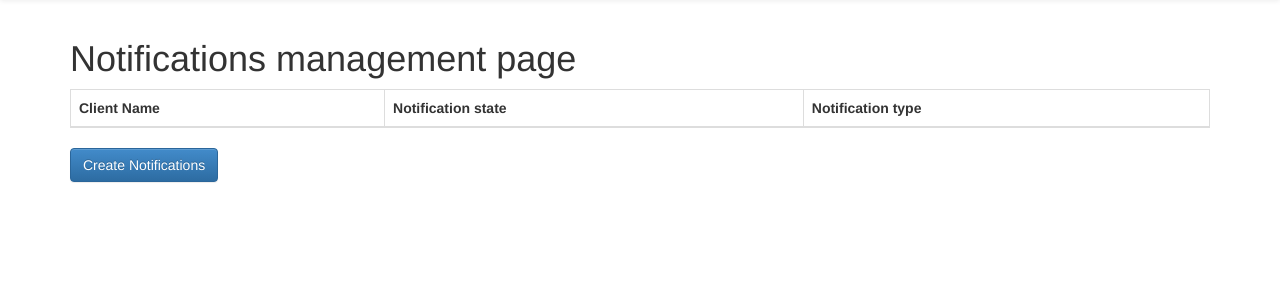
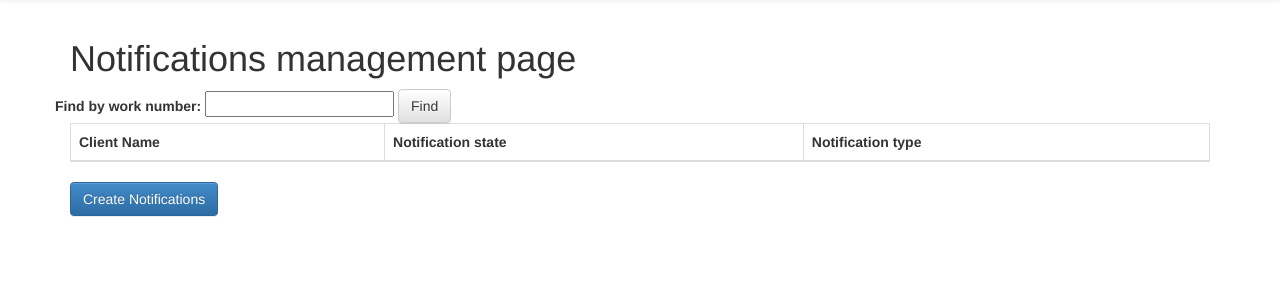
Before and after one commit to 34808111dd/ros, a Django app: template rnr/templates/rnr_notifications.html in a window 1280 px wide. Shown: the part 51-351 px from the top of the page. Run offline with Django 3.2, Linux system fonts and the light colour scheme; the template is opened without the code that fills it, so the values that code supplies are empty; parts of the project's set-up code (start-up, migrations or seed data) failed here and were passed over; some libraries are stand-ins or nearby versions.

Commit message:
notification filter updated

```diff
--- a/rnr/models.py
+++ b/rnr/models.py
@@ -129,6 +129,9 @@ class OutageConditions(models.Model):
     outagecond_name = models.CharField(max_length=64)
     outagecond_description = models.CharField(max_length=128)
     outagecond_translation = models.CharField(max_length=64)
+
+    def __unicode__(self):
+        return self.outagecond_name
 
 
 class OutageType(models.Model):
--- a/rnr/templates/rnr_notifications.html
+++ b/rnr/templates/rnr_notifications.html
@@ -57,6 +57,7 @@
 	var outage_tr_obj = "";
 	var outage_types = {};
 	var notification_types = [];
+	var work_numbers = [];
 
 
 
@@ -83,20 +84,57 @@ function getParameterByName(name) {
 
 
 
+
+function get_work_numbers_json(){
+		$.getJSON( "/rnr/get_work_numbers_json", function(data) {
+			work_numbers = []
+			$.each( data, function( index, element ){
+				work_numbers.push(element.work_number)
+			});
+			//clients = data;
+			//alert(clients);
+			//alert(client_names);
+
+			$("#notification_filter_work_number").typeahead({
+				source:work_numbers,
+				updater:function(item){
+					//alert(item);
+					return item;
+					}});
+		},'json');
+};
+
+function filter_notifications(){
+	var work_number = $("#notification_filter_work_number").val();
+	$.getJSON( "/rnr/get_work_slug", {"work_number":work_number}, function(data) {
+		//alert(data.slug);
+		work_slug = data.slug;
+	}).done(function(){
+		//alert("time to filter");
+		get_notifications();
+	});
+
+
+}
+
+//REWORK IT
 	function get_notifications(){
+		//clear table
+		$('#existing_notifications tbody > tr').remove();
+		//if no work_slug presented -
 
-		$('#existing_notifications tbody > tr').remove();
-		work_slug = getParameterByName("work_slug");
+		//work_slug = getParameterByName("work_slug");
+		if (work_slug != null){
+			//$("#notification_filter_work_number").val()
 			get_work_name(work_slug);
 			get_client_names_json();
 
 			notification_type = getParameterByName("notification_type");
 			notification_state = getParameterByName("notification_state")
+
 			params = {}
 
-		if (work_slug !="") {
 			params.work_slug = work_slug;
-		}
 
 			if (notification_type != "") {
 				params.notification_type = notification_type;
@@ -109,42 +147,16 @@ function getParameterByName(name) {
 
 			$.getJSON( "/rnr/get_notifications_json", params , function(data){
 				$.each(data, function(index, element){
-
 					var row = "";
-
 					row =row.concat("<tr id=" +  element.slug + ' class="tr_notification" data-toggle="context" data-target="#NotificationContextMenu">');
 					row =row.concat('<td class="td_notification_client">');
 					row =row.concat(element.notification_client__client_name);
 					row =row.concat("</td>");
-
 					var notification_state_class = ' class="' + element.state_class +'"';
-
-				//switch (element.notification_state__notificationstate_name){
-				//case "init":
-				//	notification_state_class = ' class="info" ';
-				//	break;
-				//case "sent":
-				//	notification_state_class = ' class="success" ';
-				//	break;
-				//case "sent_error":
-				//	notification_state_class = ' class="danger" ';
-				//	break;
-				//}
-
 					row =row.concat('<td' + notification_state_class + '>');
 					row =row.concat(element.notification_state__notificationstate_name);
 					row =row.concat("</td>");
-
 					var notification_type__notificationtype_name = ' class="' + element.type_class +'"';
-
-				//switch (element.notification_type__notificationtype_name){
-				//case "notification":
-				//	notification_type__notificationtype_name = ' class="success" ';
-				//	break;
-				//case "cancel":
-				//	notification_type__notificationtype_name = ' class="info" ';
-				//	break;
-				//}
 					row =row.concat('<td' + notification_type__notificationtype_name + '>');
 					row =row.concat(element.notification_type__notificationtype_name);
 					row =row.concat("</td>");
@@ -153,12 +165,16 @@ function getParameterByName(name) {
 				});
 			});
 //TODO - REWORK to avoid request with null work_number
+
+
 			$("#work_number").prop("disabled",true);
+
+
+			//if going from add_new_notification
 			if (getParameterByName("create_notification") && open_dialog==true){
-		//alert("Yes");
 				$("#dlg_add_notification").modal("show");
 			}
-
+		}
 
 	};
 
@@ -223,9 +239,12 @@ function get_client_names_json() {
 
 	function get_work_name(slug) {
 		$.getJSON( "/rnr/get_work_name_json", {"slug":slug},function(data) {
-			//alert(data.work_number);
+
+		}).done(function(data){
 			$("#work_number").val(data.work_number);
-		});
+			$("#notification_filter_work_number").val(data.work_number);
+		})
+		;
 	};
 
 	function init_MW_menu(){
@@ -530,6 +549,14 @@ $(document).ready(
 
 		get_notification_type_all_json();
 		get_outage_type_all_json();
+		get_work_numbers_json();
+
+		work_slug = getParameterByName("work_slug");
+		//alert(work_slug);
+
+		$("#btn_filter_notifications").click(function(){
+			filter_notifications();
+		});
 
 		$("#start_date_datepicker").datepicker({
 			showButtonPanel : true
@@ -644,6 +671,17 @@ $(document).ready(
 
     <div class="container theme-showcase" role="main">
 <p><H1>Notifications management page</H1></p>
+
+<div class="row">
+<form class="form-inline">
+<fieldset>
+<label class="control-label" for="notification_filter_work_number">Find by work number:</label>
+	<input type="text" id="notification_filter_work_number"></input>
+<button type="button" class="btn btn-default" id="btn_filter_notifications">Find</button>
+</fieldset>
+</form>
+</div>
+
 
 <table id="existing_notifications" class="table table-bordered">
 <thead>
--- a/rnr/urls.py
+++ b/rnr/urls.py
@@ -40,7 +40,10 @@ urlpatterns = patterns('',
 
     url(r'languages_all', 'rnr.views.get_languages_all_json'),
     url(r'get_worktypes_all_json', 'rnr.views.get_worktypes_all_json'),
-       url(r'get_locations_all_json', 'rnr.views.get_locations_all_json'),
+    url(r'get_locations_all_json', 'rnr.views.get_locations_all_json'),
+
+    url(r'get_work_numbers_json', 'rnr.views.get_work_numbers_json'),
+    url(r'get_work_slug', 'rnr.views.get_work_slug'),
 
     url(r'csv_parser/', 'rnr.views.csv_parser'),
     url(r'csv_process/', 'rnr.views.csv_process'),
```
Also changed, not shown: processor/tmp_csv_proc.py (+8 -0 lines), rnr/templates/rnr_works.html (+25 -0 lines), rnr/views.py (+17 -0 lines), db.sqlite3. Lines whose indentation alone changed are shown as unchanged.
